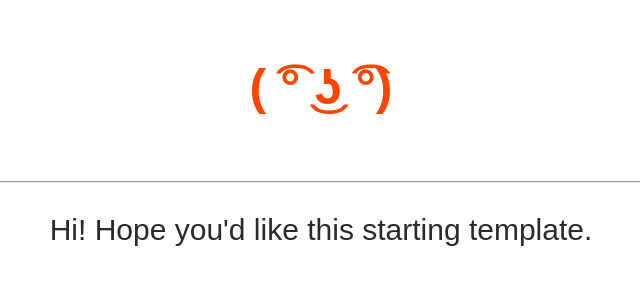
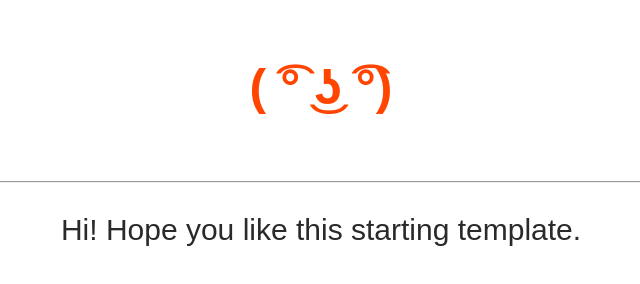
Before and after one commit to Alden-Parser/gulp-template, a website: page app/index.html in a window 1280 px wide. Shown: the whole page, without its empty margins (319-959 px from the left). Drawn offline with Linux system fonts and the light colour scheme.

Commit message:
Update index.html

```diff
--- a/app/index.html
+++ b/app/index.html
@@ -31,7 +31,7 @@
 	</header>
 	<container>
 		<hr>
-		<p>Hi! Hope you'd like this starting template.</p>
+		<p>Hi! Hope you like this starting template.</p>
 	</container>
 </body>
 </html>
```
